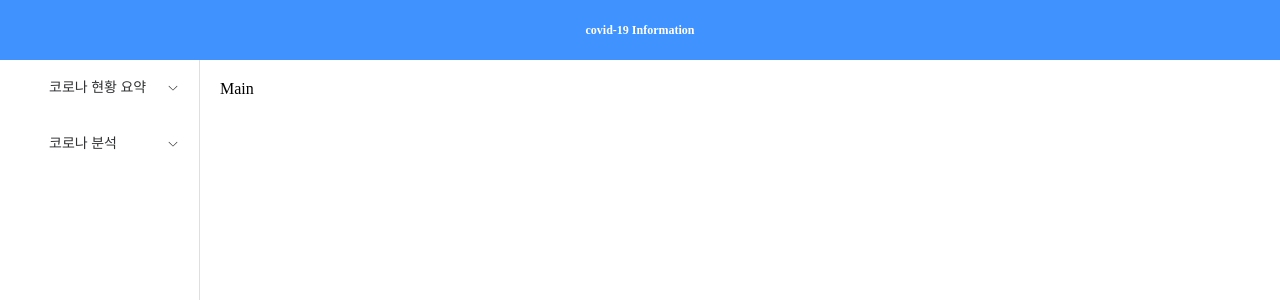
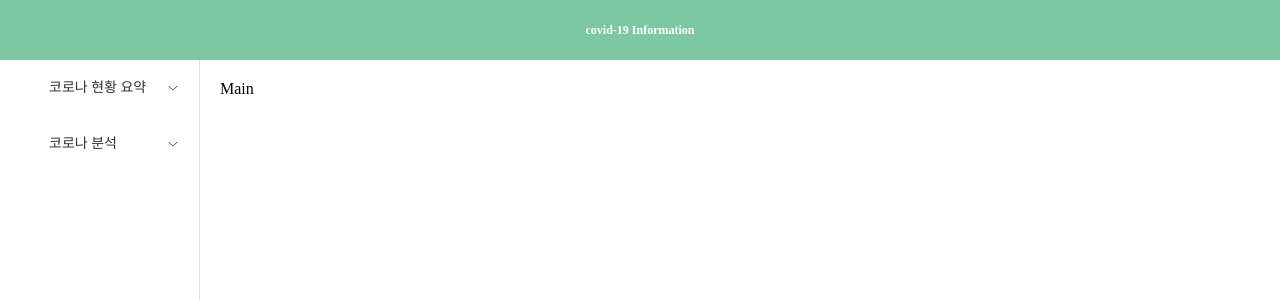
Before and after one commit to busy-joj/vue-covidApp, a Vue app: page / in a window 1280 px wide. Shown: the top 300 px of the page. Built offline with nearby package versions, Linux system fonts and the light colour scheme; some icons are missing.

Commit message:
header 스타일 수정

```diff
--- a/src/components/layout/BasicLayout.vue
+++ b/src/components/layout/BasicLayout.vue
@@ -33,7 +33,7 @@ export default {
 
 <style>
 .el-header{
-    background:#4092ff;color:#fff;display:flex;justify-content:center;align-items:center;
+    background:#4bb480bb;color:#fff;display:flex;justify-content:center;align-items:center;
 }
 .main{height:100%;}
 </style>
```
